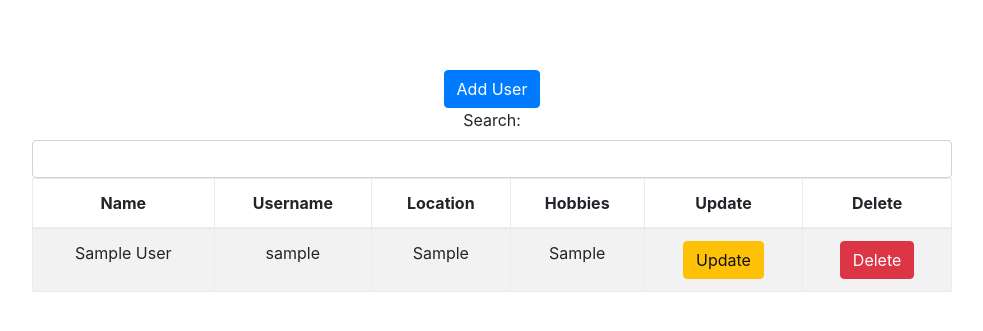
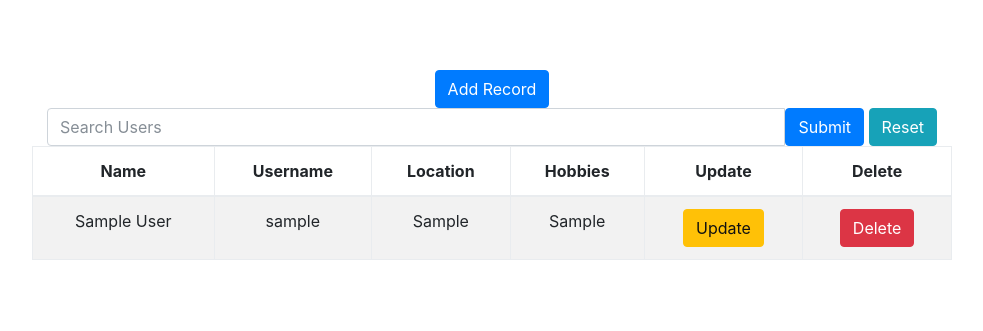
Before and after one commit to TylerDo/OwlTalk, a PHP site: page /server/index.php in a window 1280 px wide. Shown: the top 331 px of the page, without its empty margins (148-1131 px from the left). Run offline with PHP 8.4, Linux system fonts and the light colour scheme; tables that the repository leaves empty or names only in its code hold one stand-in row (values such as "Sample post"); some libraries are stand-ins or nearby versions.

Commit message:
Changed search bar

```diff
--- a/server/index.php
+++ b/server/index.php
@@ -11,7 +11,7 @@
 	<div class="row justify-content-center">
 		<div class="col-md-10 text-center">
 			<?php
-include "connection.php";
+include "connection.php"; //INSERT INTO TABLE
 if(isset($_POST['submit'])){
 	$name                 = $_POST['name'];
 	$username             = $_POST['username'];
@@ -19,7 +19,7 @@ if(isset($_POST['submit'])){
 	$hobbies              = $_POST['hobbies'];
 	$Query = mysqli_query($con, "INSERT INTO users (name,username,location,hobbies) VALUES ('$name','$username', '$location','$hobbies')");
 	if($Query){
-		echo "<script>alert('User record is successfully inserted!')</script>";
+		echo "<script>alert('Student record is successfully inserted!')</script>";
 	}else{
 		echo "<script>alert('Sorry an error occured!')</script>";
 	}
@@ -29,7 +29,7 @@ if(isset($_POST['submit'])){
 ?>
 <!-- Button trigger modal -->
 <button type="button" class="btn btn-primary" data-toggle="modal" data-target="#exampleModal">
-  Add User
+  Add Record
 </button>
 
 <!-- Modal -->
@@ -57,7 +57,7 @@ if(isset($_POST['submit'])){
        		<input type="text" name="hobbies" class="form-control" placeholder="Enter Hobbies" required="">
        	</div><!-- form-group -->
        	<div class="form-group">
-       		<input type="submit" name="submit" class="btn btn-info" value="Add User">
+       		<input type="submit" name="submit" class="btn btn-info" value="Add Student">
        	</div><!-- form-group -->
        </form><!-- form -->
       </div>
@@ -68,10 +68,21 @@ if(isset($_POST['submit'])){
     </div>
   </div>
 </div>
-<form action="" method="POST">
-    <label for="">Search: </label>
-    <input type="text" name="search" class="form-control">
-</form>
+
+<div class="container"><!--SEARCH BAR-->
+
+    <form action="" method="POST">
+         <div class="input-group">
+              <input type="text" class="form-control" name="search" placeholder="Search Users" aria-label="Search" aria-describedby="basic-addon2">
+              <div class="input-group-append">
+                <input type="submit" class="btn btn-primary" name="submit_search" value="Submit"/>
+                <input type="submit" class="btn btn-info" name="reset"     value="Reset"/>
+          </div>
+        </div>
+    </form>
+
+</div>
+
 
 <table id="example" class="table table-striped table-bordered" width="100%" cellspacing="0">
 	<thead>
@@ -91,11 +102,11 @@ $Show = mysqli_query($con, "SELECT * FROM users");
         printf("Error: %s\n", mysqli_error($con));
     exit();
 }
-    if(isset($_POST['search'])){
+    if(isset($_POST['submit_search'])){
         $search         = $_POST['search'];
         $Show = mysqli_query($con, "SELECT * FROM users where name LIKE '%$search%' or username LIKE '%$search%' or location LIKE '%$search%' or hobbies LIKE '%$search%' ");
     }
-while($r = mysqli_fetch_array($Show)): ?>
+while($r = mysqli_fetch_array($Show)): //Making the table?>
     <tr>
     	<td><?php echo $r['name']; ?></td>
     	<td><?php echo $r['username']; ?></td>
```
